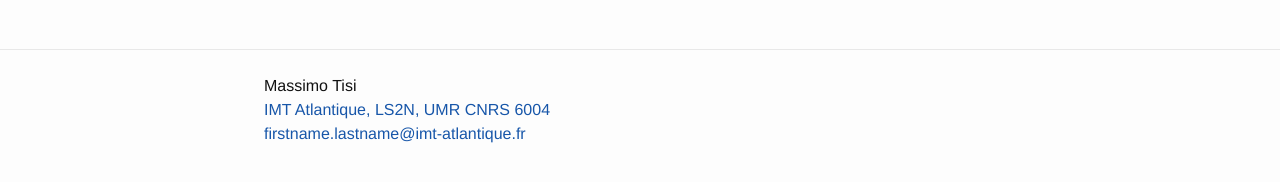
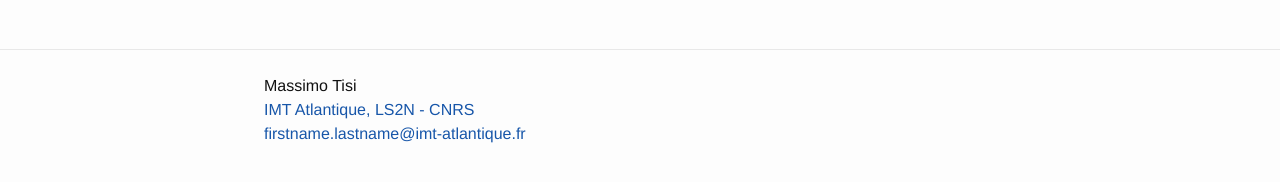
Before and after one commit to massimotisi/massimotisi.github.io, a Jekyll site: the page built from index.md, in a window 1280 px wide. Shown: the part 568-750 px from the top of the page. Built offline with Jekyll 4.4.1, drawn with Linux system fonts in a browser that asks for light colours.

Commit message:
new affiliation

```diff
--- a/_config.yml
+++ b/_config.yml
@@ -10,7 +10,7 @@ github_username:  massimotisi
 
 profile_picture: profile.jpeg
 
-institute_name: IMT Atlantique, LS2N, UMR CNRS 6004
+institute_name: IMT Atlantique, LS2N - CNRS
 institute_logo: logo.png
 institute_url: https://naomod.github.io/
 
```
Also changed, not shown: publications.md (+2 -1 lines).
